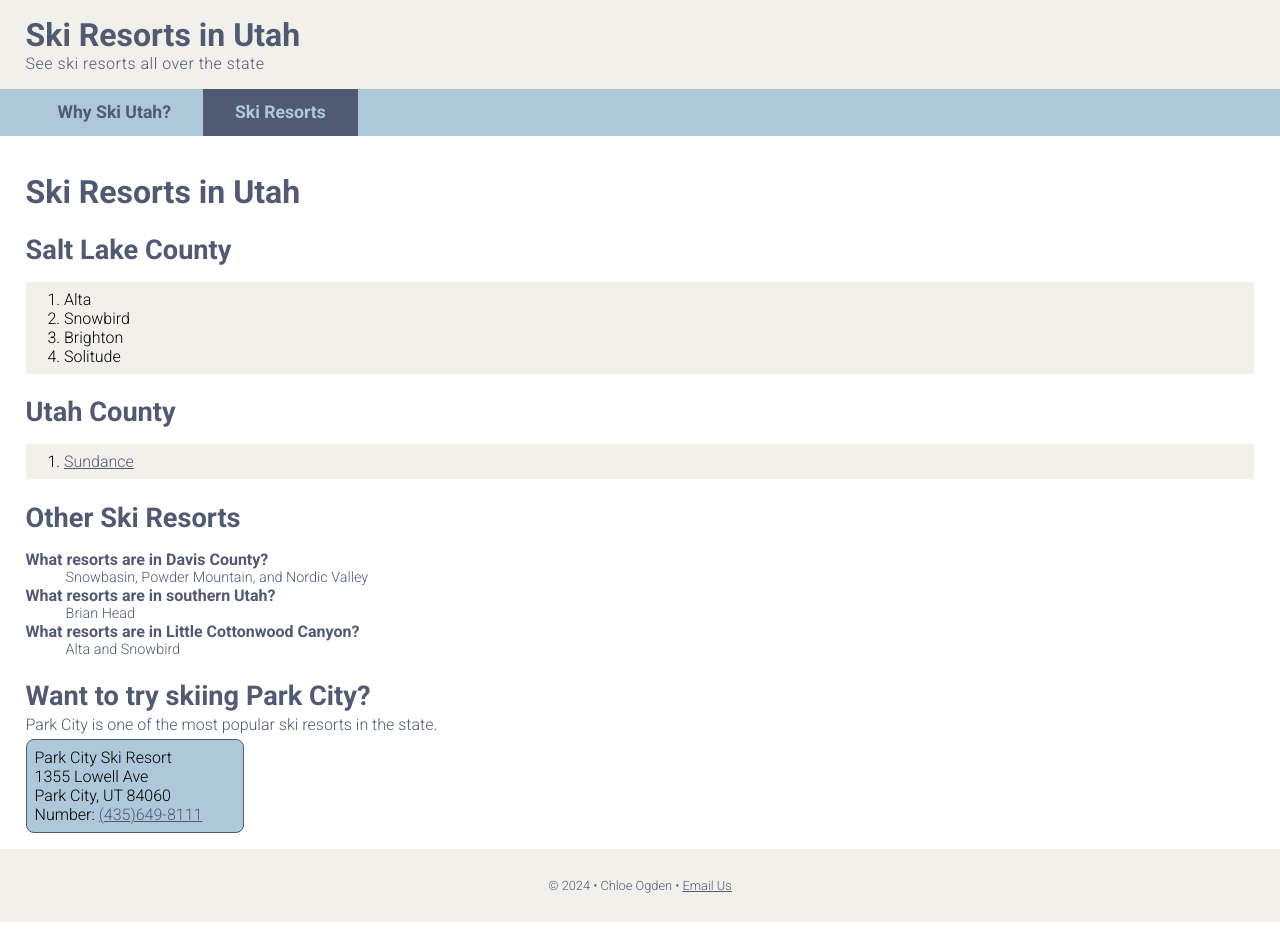
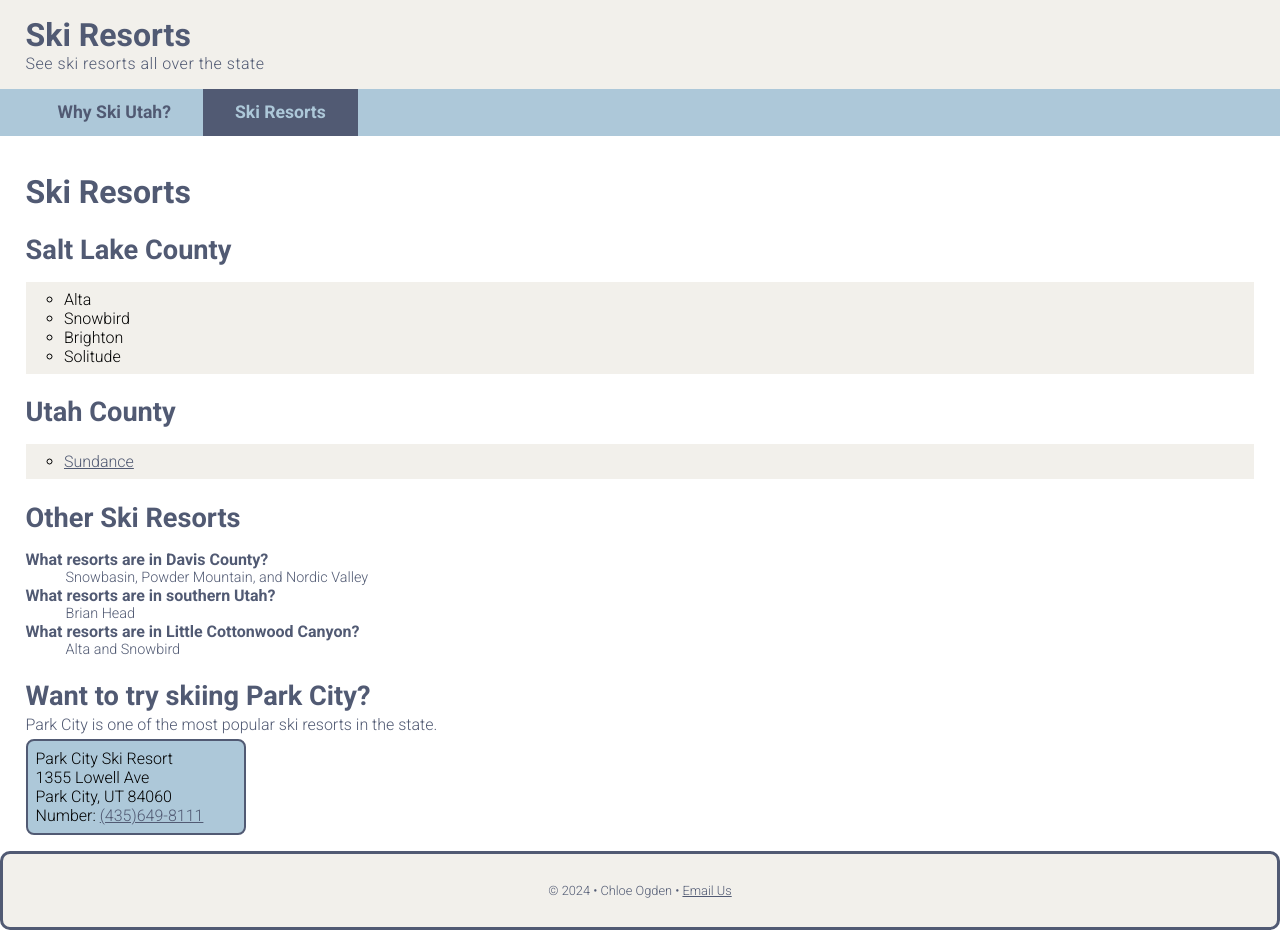
Before and after one commit to chloeogden/dwdd1600, a plain HTML site: page 04intro-css/stats.html in a window 1280 px wide. Drawn offline with Linux system fonts and the light colour scheme.

Commit message:
made changes

```diff
--- a/04intro-css/stats.html
+++ b/04intro-css/stats.html
@@ -15,7 +15,7 @@
     <body>
         <!--Start of the page header-->
         <header>
-            <h1>Ski Resorts in Utah</h1>
+            <h1>Ski Resorts</h1>
             <p>See ski resorts all over the state</p>
         </header>
          <!--Start of the page navigation-->
@@ -27,7 +27,7 @@
     </nav>
          <!--Start of the page content-->
         <main>
-        <h1 id="sign">Ski Resorts in Utah</h1>
+        <h1 id="sign">Ski Resorts</h1>
             <h2>Salt Lake County</h2>
             <ol>
                 <li>Alta</li>
--- a/04intro-css/traveler.css
+++ b/04intro-css/traveler.css
@@ -2,7 +2,8 @@
    font-family: 'Roboto', sans-serif;
     font-size: 16px;
     font-weight: 300;
-    margin: 0
+    margin: 0;
+    background-color: white;
 
 }
 /*header stuff here*/
@@ -13,7 +14,15 @@
 header h1 {
     margin: 0;
     color: #515A73;
+
 }
+
+header h2 {
+    margin: 0;
+    color: #515A73;
+
+}
+
 
 header p {
     margin: 0;
@@ -24,6 +33,11 @@
 /*nav stuff here*/
 nav {
     background-color: #ADC8D9;
+    list-style-type: none;
+    margin: 0;
+
+
+
 }
 nav ul {
 
@@ -63,6 +77,8 @@
     color: #515A73;
     margin-bottom: .2rem;
     font-size: 1.7rem;
+
+
 }
 
 main p {
@@ -73,7 +89,8 @@
 
 main ol {
     padding: .5rem 3vw;
-    background-color: #F2F0EB
+    background-color: #F2F0EB;
+    list-style-type: circle;
 }
 
 
@@ -82,21 +99,26 @@
     font-weight: 700;
 
 
+
 }
 main dl dd {
     color: #515A73;
-    font-size: .9rem
+    font-size: .9rem;
+
 
 }
 
-main ul {
-    list-style-type: circle;
-}
+
+
 
 main ul li {
     line-height: 125%;
     margin-bottom: .5rem;
-    font-size: .9rem
+    font-size: .9rem;
+}
+
+ul {
+    list-style-type: circle;
 }
 
 main address {
@@ -104,8 +126,10 @@
     background-color: #ADC8D9;
     padding: .5rem;
     width: 12.5rem;
-    border: 1px solid #515A73;
+    border: 2px solid #515A73;
+    border-width: .5px solid #ADC8D9;
     border-radius: .5rem;
+    border-style: solid
 }
 
 main a {
@@ -126,6 +150,9 @@
     color: #515A73;
     padding: 1rem 0;
     font-size: .8rem;
+    border-style: solid;
+    border-width: 1px solid #ADC8D9;
+    border-radius: 10px;
 
 }
 
```
